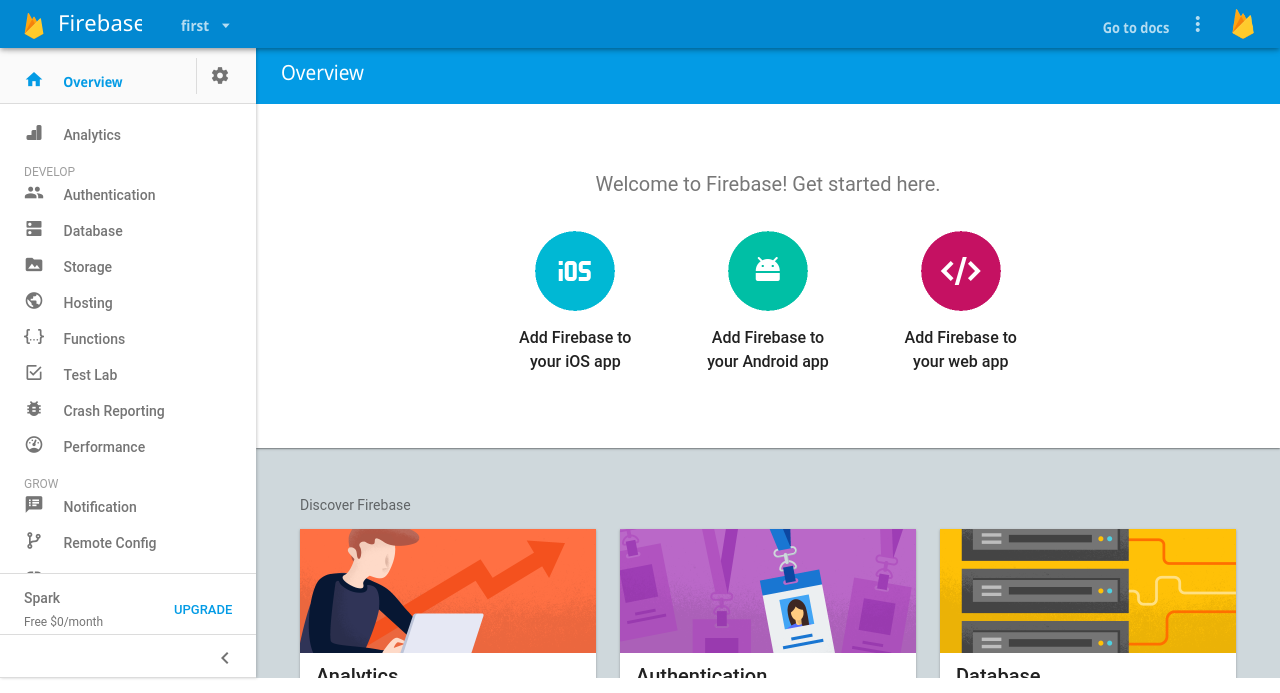
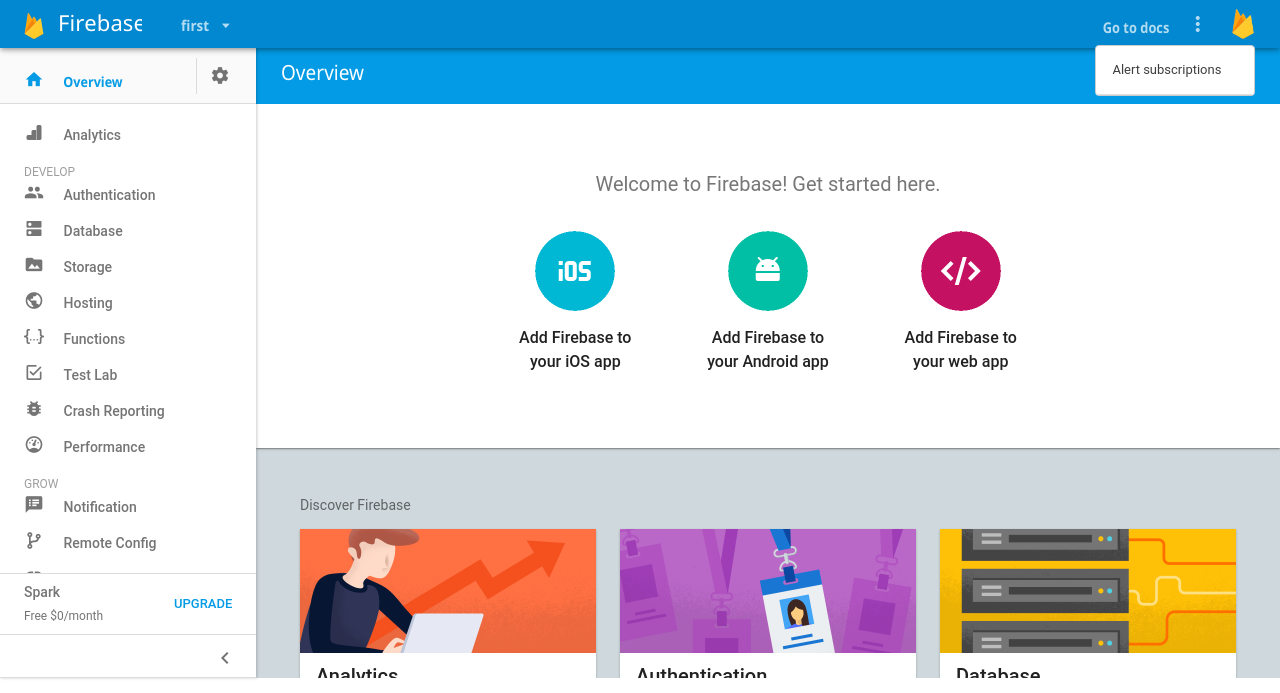
Before and after one commit to faryabimm/WEB_HW1, a plain HTML site: page HighCopy/index.html in a window 1280 px wide. Both pictures are taken after a click on the button "more_vert". Drawn offline with Linux system fonts and the light colour scheme.

Commit message:
added second dropdown : known issue - appears under three dots button instead of appearing on it added rounded corners wherever needed

```diff
--- a/HighCopy/Stylesheets/css/main.css
+++ b/HighCopy/Stylesheets/css/main.css
@@ -233,6 +233,8 @@
     letter-spacing: 0.02px;
     font-size: 19px;
 
+    display: inline-block;
+
     font-weight: normal;
     transform: scale(1, 1.1);
 }
@@ -330,6 +332,24 @@
 
 }
 
+.firebase_dash .overview_bar .help_button{
+    color: #B0DFF6;
+    font-size: 24px;
+    margin-top: 16px;
+    margin-right: 24px;
+    height: auto;
+    width:auto;
+}
+
+.firebase_dash .overview_bar .help_button:hover{
+    color: #FFFFFF;
+    font-size: 24px;
+    margin-top: 16px;
+    margin-right: 24px;
+    height: auto;
+    width:auto;
+}
+
 .firebase_dash .welcome_card {
     background-color: #FFFFFF;
     height: 344px;
@@ -411,6 +431,8 @@
     background-color: #ffffff;
     box-shadow: 0 1px 3px 0 rgba(0, 0, 0, 0.2), 0 1px 1px 0 rgba(0, 0, 0, 0.14), 0 2px 1px -1px rgba(0, 0, 0, 0.12);
     margin: 0 12px 24px 12px;
+    border-bottom-left-radius: 2px;
+    border-bottom-right-radius: 2px;
 }
 
 .firebase_dash .dash_card img {
@@ -513,7 +535,7 @@
     width: 100%;
     height: 60px;
 
-    padding: 12px 24px 12px 24px;
+    padding: 6px 24px 12px 24px;
 }
 
 .firebase_left_nav .left_nav_footer .spark .top_label {
--- a/HighCopy/index.html
+++ b/HighCopy/index.html
@@ -10,6 +10,15 @@
 <script>
     function show_left_dropdown() {
         var x = document.getElementById("left_dropdown");
+        if (x.className.indexOf("w3-show") === -1) {
+            x.className += " w3-show";
+        } else {
+            x.className = x.className.replace(" w3-show", "");
+        }
+    }
+
+    function show_right_dropdown() {
+        var x = document.getElementById("right_dropdown");
         if (x.className.indexOf("w3-show") === -1) {
             x.className += " w3-show";
         } else {
@@ -53,13 +62,18 @@
 
         <div class="second_right_buttons">
             <button class="first_dropdown_button"><h1 class="Go_to_docs">Go to docs</h1></button>
-            <button class="first_dropdown_button"><i class="material-icons three_points">more_vert</i></button>
+            <button class="first_dropdown_button" onclick="show_right_dropdown()">
+                <i class="material-icons three_points">more_vert</i>
+            </button>
+            <div id="right_dropdown" class="w3-dropdown-content w3-bar-block w3-border" style="border-radius: 4px">
+                <div class="w3-bar-item dropdown_div">
+                    <a href="#" class="w3-bar-item w3-button">Alert subscriptions</a>
+                </div>
+            </div>
             <button class="first_dropdown_button"><img class="user_image" src="Images/firebase_logo.png"></button>
         </div>
-
-
     </div>
-
+</div>
 <div class="flex-row-container">
     <div class="flex-col-container z-index-modifier" id="large_navbar">
         <!--<div class="firebase_topbar_bottom_shadow_for_nav">-->
@@ -279,7 +293,6 @@
             </script>
         </div>
     </div>
-
     <div class="firebase_dash">
         <div class="flex-col-container">
 
@@ -289,6 +302,12 @@
                 <!--</div>-->
                 <div class="overview_bar">
                     <h1 class="Overview_word">Overview</h1>
+
+                    <div class="second_right_buttons">
+                        <div class="help_button">
+                            <i class="mdi mdi-help-circle"></i>
+                        </div>
+                    </div>
 
                 </div>
                 <div class="welcome_card">
@@ -672,9 +691,6 @@
 
     </div>
 </div>
-    <!--#################################################################################################-->
-
-</div>
 </div>
 
 
```
Lines whose indentation alone changed are shown as unchanged.
